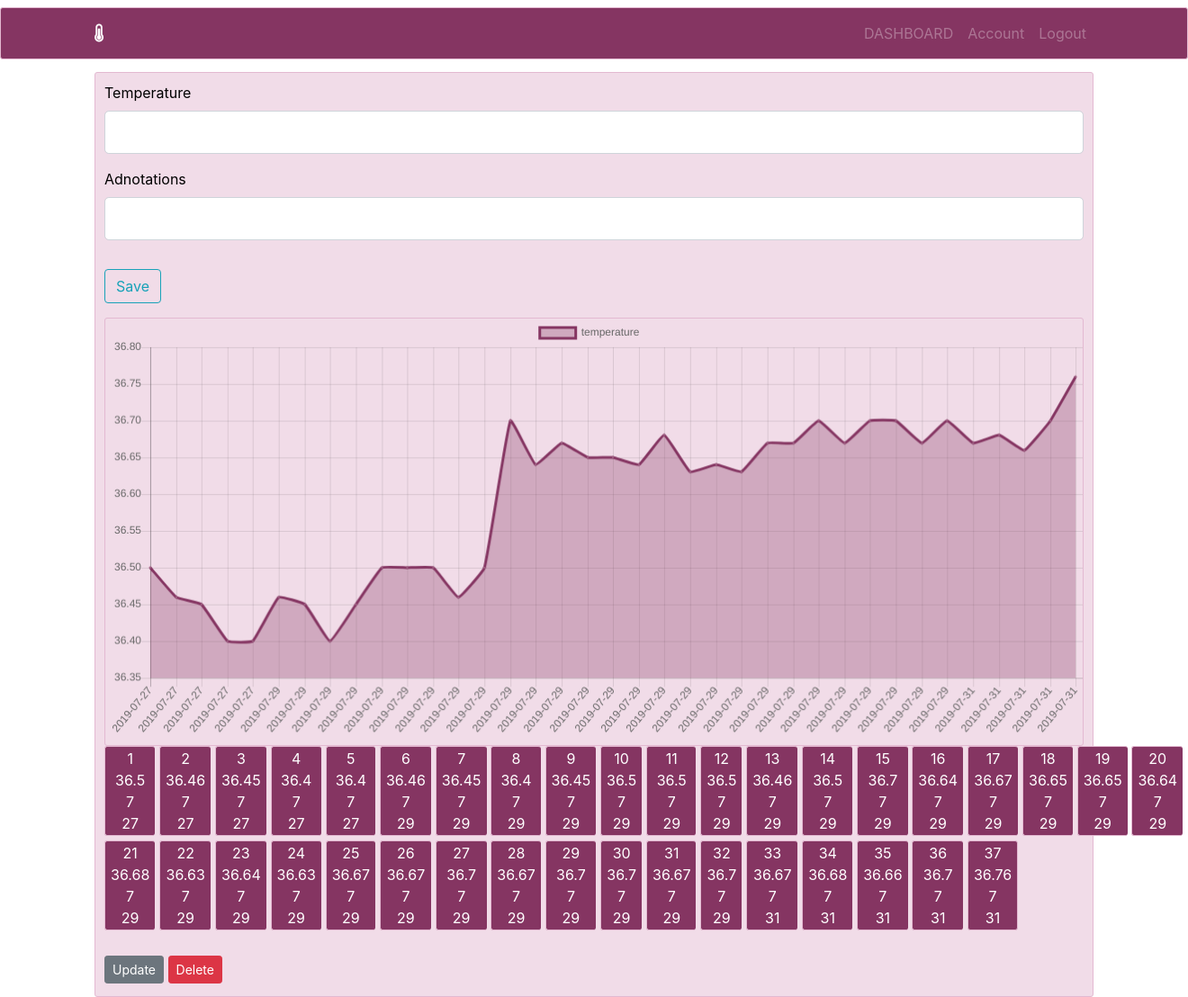
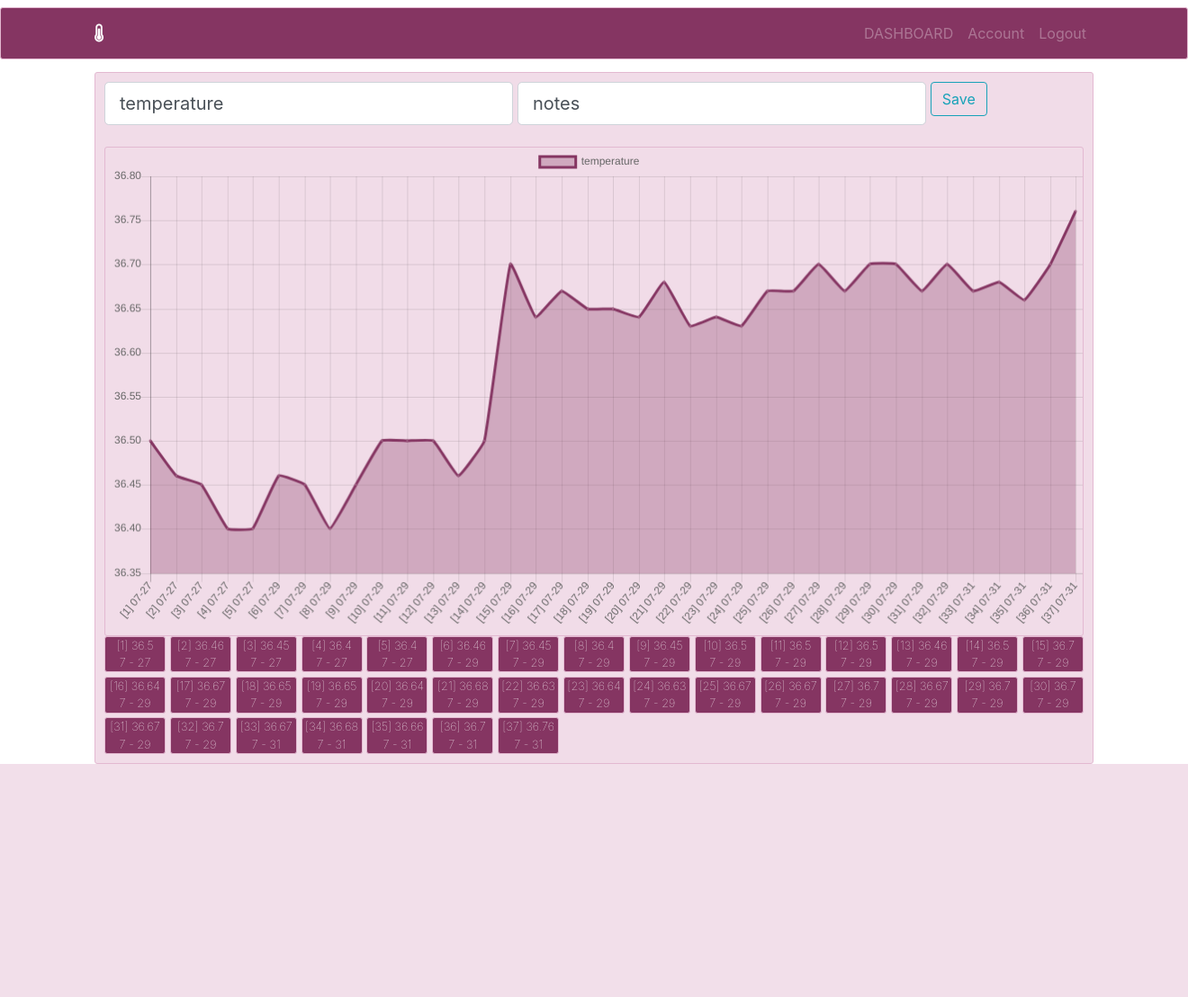
Before and after one commit to michal-siedlecki/tempapp, a Flask app: page /dashboard in a window 1320 px wide. Shown: the whole page at 90% size. After the commit the page ends 849 px from the top, so only its background shows below. Run offline with Flask 2, Linux system fonts and the light colour scheme; a user stored in the database is signed in; data comes from the database, SQL or seed files in the repository; both versions use the stored data as it was after the commit; some libraries are stand-ins or nearby versions.

Commit message:
on click redirect form chart record, udate record func

```diff
--- a/tempapp/routes.py
+++ b/tempapp/routes.py
@@ -1,4 +1,4 @@
-from flask import render_template, url_for, flash, redirect, request
+from flask import render_template, url_for, flash, redirect, request, abort
 from flask_login import login_user, current_user, logout_user, login_required
 from flask_mail import Message
 import requests
@@ -71,9 +71,11 @@ def account():
 @login_required
 def dashboard():
     form = NewRecordForm()
+    form.temp.data = 'temperature'
+    form.notes.data = 'notes'
     if form.validate_on_submit():
-        temp = Record(temp=form.temp.data, notes=form.notes.data, author=current_user)
-        db.session.add(temp)
+        record = Record(temp=form.temp.data, notes=form.notes.data, author=current_user)
+        db.session.add(record)
         db.session.commit()
         flash(f'Temperature added!', 'success')
         return redirect(url_for('dashboard'))
@@ -121,3 +123,22 @@ def reset_token(token):
         flash('Your password has been updated! You are now able to log in', 'success')
         return redirect(url_for('login'))
     return render_template('reset_token.html', title='Reset Password', form=form)
+
+
+@app.route("/record_update/<record_id>", methods=['GET', 'POST'])
+@login_required
+def record_update(record_id):
+    record = Record.query.get_or_404(record_id)
+    if record.author != current_user:
+        abort(403)
+    form = NewRecordForm()
+    if form.validate_on_submit():
+        record.temp = form.temp.data
+        record.notes = form.notes.data
+        db.session.commit()
+        flash(f'Record updated', 'success')
+        return redirect(url_for('dashboard'))
+    else:
+        form.temp.data = record.temp
+        form.notes.data = record.notes
+    return render_template('record_update.html', title='Input temp', form=form)
--- a/tempapp/static/main.css
+++ b/tempapp/static/main.css
@@ -32,20 +32,27 @@ h1, h2, h3, h4, h5, h6 {
 
 }
 
+.form-box {
+  display: grid;
+  grid-template-columns: auto auto auto;
+  grid-gap:0.3em;
+}
+
 .btn-group {
   display: grid;
-  grid-template-columns: repeat(20, 1fr);
+  grid-template-columns: repeat(15, 1fr);
   grid-gap:0.3em;
 }
 
 
-.btn-group button {
+.btn-group .button {
   background-color: #853562;
   border: 1px solid #e3b9d1;
   color: white;
   border-radius: 3px;
-  font-weight: 400;
-  font-size: 1em;
+  font-weight: 100;
+  font-size: 0.8em;
+  text-align:center;
 }
 
 .btn-group button:not(:last-child) {
@@ -56,18 +63,30 @@ h1, h2, h3, h4, h5, h6 {
   opacity:0.8;
 }
 
+#myChart{
+     width: 800;
+     height: 200;
+
+}
+
+a p{
+    font-weight: 400;
+    font-size: 1em;
+}
+
+
 @media screen and (max-width: 700px) {
     .btn-group {
       display: grid;
-      grid-template-columns: repeat(10, 1fr);
+      grid-template-columns: repeat(6, 1fr);
       grid-gap:0.1em;
     }
-    .btn-group button {
+    .btn-group .button {
       background-color: #853562;
       border: 1px solid #e3b9d1;
       color: white;
       border-radius: 3px;
       font-weight: 400;
-      font-size: 0.8em;
+      font-size: 0.3em;
     }
 }
--- a/tempapp/templates/dashboard.html
+++ b/tempapp/templates/dashboard.html
@@ -3,9 +3,8 @@
 <div class="content-section">
     <form method="POST" action="">
         {{ form.hidden_tag() }}
-        <fieldset class="form-group">
+        <div class="form-box">
             <div class="form-group">
-                    {{ form.temp.label(class="form-control-label") }}
                     {% if form.temp.errors %}
                         {{ form.temp(class="form-control form-control-lg is-invalid") }}
                         <div class="invalid-feedback">
@@ -18,7 +17,6 @@
                     {% endif %}
                 </div>
             <div class="form-group">
-                    {{ form.notes.label(class="form-control-label") }}
                     {% if form.notes.errors %}
                         {{ form.notes(class="form-control form-control-lg is-invalid") }}
                         <div class="invalid-feedback">
@@ -30,26 +28,21 @@
                         {{ form.notes(class="form-control form-control-lg") }}
                     {% endif %}
                 </div>
-        </fieldset>
             <div class="form-group">
                 {{ form.submit(class="btn btn-outline-info") }}
             </div>
+        </div>
     </form>
-    <canvas id="myChart" width="800" height="350"></canvas>
+    <canvas id="myChart"></canvas>
     <div>
         <div class="btn-group">
         {% for record in current_user.records %}
-                              <button>
-                                  {{ record.id }}
-                                  <br>{{ record.temp }}
-                                  <br>{{ record.date_posted.date().month }}
-                                  <br>{{ record.date_posted.date().day }}
-                              </button>
+            <a class="button" href="{{ url_for('record_update', record_id=record.id) }}">
+                [{{ record.id }}] {{ record.temp }}<br>
+                {{ record.date_posted.date().month }} - {{ record.date_posted.date().day }}
+            </a>
         {% endfor %}
     </div>
-                    <br>
-                  <a class="btn btn-secondary btn-sm mt-1 mb-1" href=#>Update</a>
-                  <button type="button" class="btn btn-danger btn-sm mt-1 mb-1" data-target="#deleteModal">Delete</button>
     </div>
     <script>
               // Global parameters:
@@ -58,7 +51,7 @@
               // define the chart data
               var chartData = {
                 labels : [{% for item in current_user.records %}
-                           "{{item.date_posted.date()}}",
+                           "[{{ item.id }}] {{item.date_posted.strftime('%m-%d')}}",
                           {% endfor %}],
                 datasets : [{
                     label: 'temperature',
@@ -107,16 +100,16 @@
                 }
               });
 
+              // get the text element below the chart
+
                 var pointSelected = document.getElementById("pointSelected");
+
+              // create a callback function for updating the selected index on the chart
 
               holder.onclick = function(evt){
                 var activePoint = myChart.getElementAtEvent(evt);
-                pointSelected.innerHTML = 'wybrany dzien: ' + activePoint[0]._index;
+                location.href="record_update/" + (activePoint[0]._index + 1);
               };
-
-
-
-
             </script>
 </div>
 {% endblock content %}
```
Also changed, not shown: tempapp/templates/record_update.html (added, +46 -0 lines), tempapp/site.db. Lines whose indentation alone changed are shown as unchanged.
